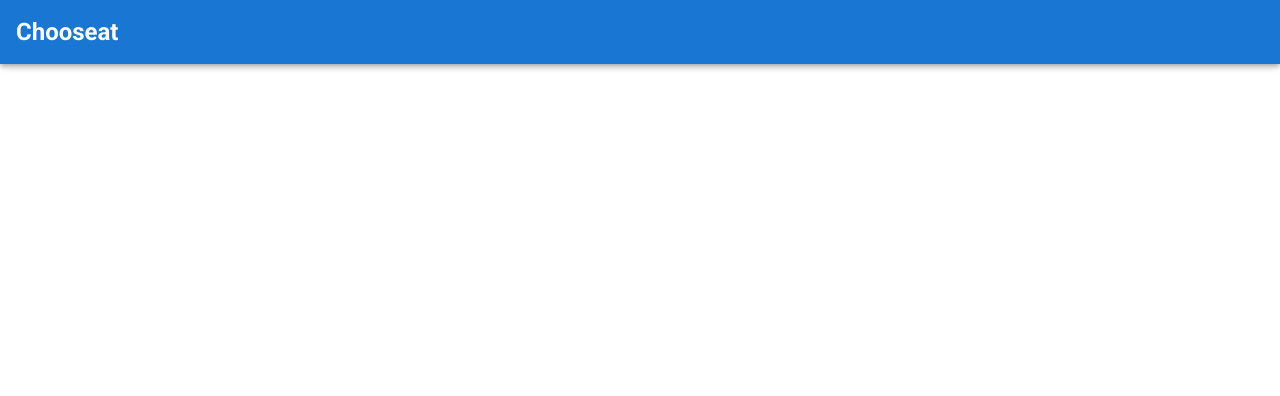
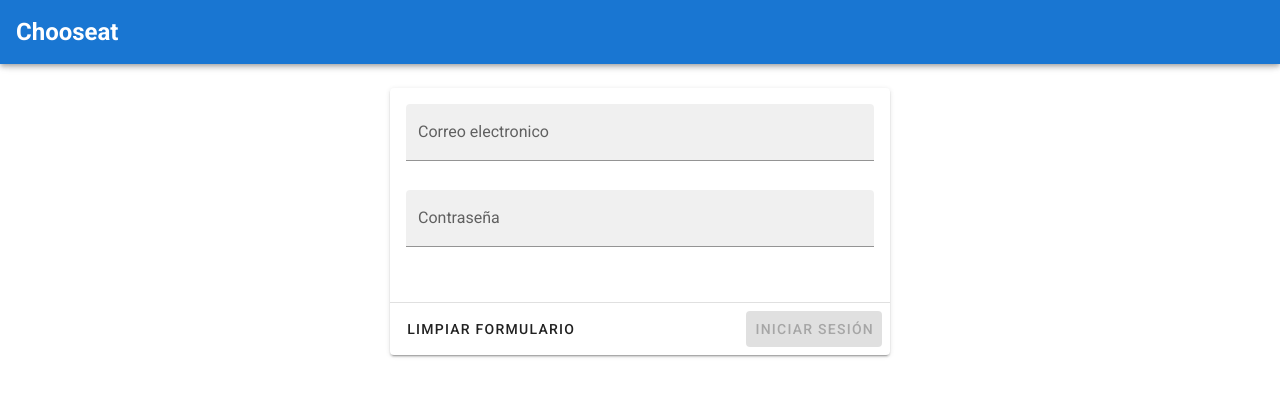
Before and after one commit to IamUnder/Chooseat, a Vue app: page /signIn in a window 1280 px wide. Shown: the top 396 px of the page. Built offline with nearby package versions, Linux system fonts and the light colour scheme; no server answers.

Commit message:
SignIn funcional

```diff
--- a/src/router/index.js
+++ b/src/router/index.js
@@ -13,7 +13,12 @@ const routes = [
   {
     path: '/signUp',
     name: 'Registro',
-    component: () => import(/* webpackChunkName: "about" */ '../views/SignUp.vue')
+    component: () => import(/* webpackChunkName: "SignUp" */ '../views/SignUp.vue')
+  },
+  {
+    path: '/signIn',
+    name: 'Inicio de sesión',
+    component: () => import(/* webpackChunkName: "SignIn" */ '../views/SignIn.vue')
   },
   {
     path: '/about',
--- /dev/null
+++ b/src/views/SignIn.vue
@@ -0,0 +1,72 @@
+<template>
+  <v-card class="mx-auto" style="max-width: 500px">
+      <v-overlay :value="loading">
+          <v-progress-circular color="primary" indeterminate size="64"></v-progress-circular>
+      </v-overlay>
+      <v-form ref="formValidation" v-model="formValidation" class="pa-4 mt-6">
+          <v-text-field v-model="email" :rules="[validation.required]" filled label="Correo electronico" type="email"></v-text-field>
+          <v-text-field v-model="password" :rules="[validation.required]" filled label="Contraseña" type="password" style="min-height: 96px" autocomplete="on"></v-text-field>
+      </v-form>
+      <v-alert v-if="errorMsg" border="top" color="red" class="ml-5 mr-5">
+          {{errorMsg}}
+      </v-alert>
+      <v-divider></v-divider>
+      <v-card-actions>
+          <v-btn text @click="$refs.formValidation.reset()">Limpiar formulario</v-btn>
+          <v-spacer/>
+          <v-btn :disabled="!formValidation" color="primary" :loading="loading" depressed @click="signIn">Iniciar sesión</v-btn>
+      </v-card-actions>
+  </v-card>
+</template>
+
+<script>
+import { getAuth, signInWithEmailAndPassword } from "firebase/auth";
+import { collection, query, where, getDocs } from 'firebase/firestore';
+import { db } from '../main'
+export default {
+    data: () => ({
+        email: '',
+        password: '',
+        errorMsg: '',
+        formValidation: false,
+        loading: false,
+        validation: {
+            required: v => !!v || 'Este campo es obligatorio'
+        }
+    }),
+    methods: {
+        async signIn() {
+            this.loading = true;
+
+            const auth = getAuth();
+            signInWithEmailAndPassword(auth, this.email.toLowerCase(), this.password)
+                .then(async () => {
+
+                    let q = query(collection(db, "users"), where("email", "==", this.email.toLowerCase()));
+                    let user = await getDocs(q)
+                    user.forEach((doc) => {
+                        this.$store.dispatch('user/setUserData',{
+                            id: doc.id,
+                            name: doc.data().name,
+                            email: doc.data().email
+                        })
+                    });
+
+                    this.loading = false
+                    this.$router.replace({ name: "Home" });
+                })
+                .catch(() => {
+                    this.errorMsg = 'Error en la autenficación.'
+                    this.loading = false
+                });
+        },
+        test () {
+            this.loading = true
+        }
+    }
+}
+</script>
+
+<style>
+
+</style>
```
